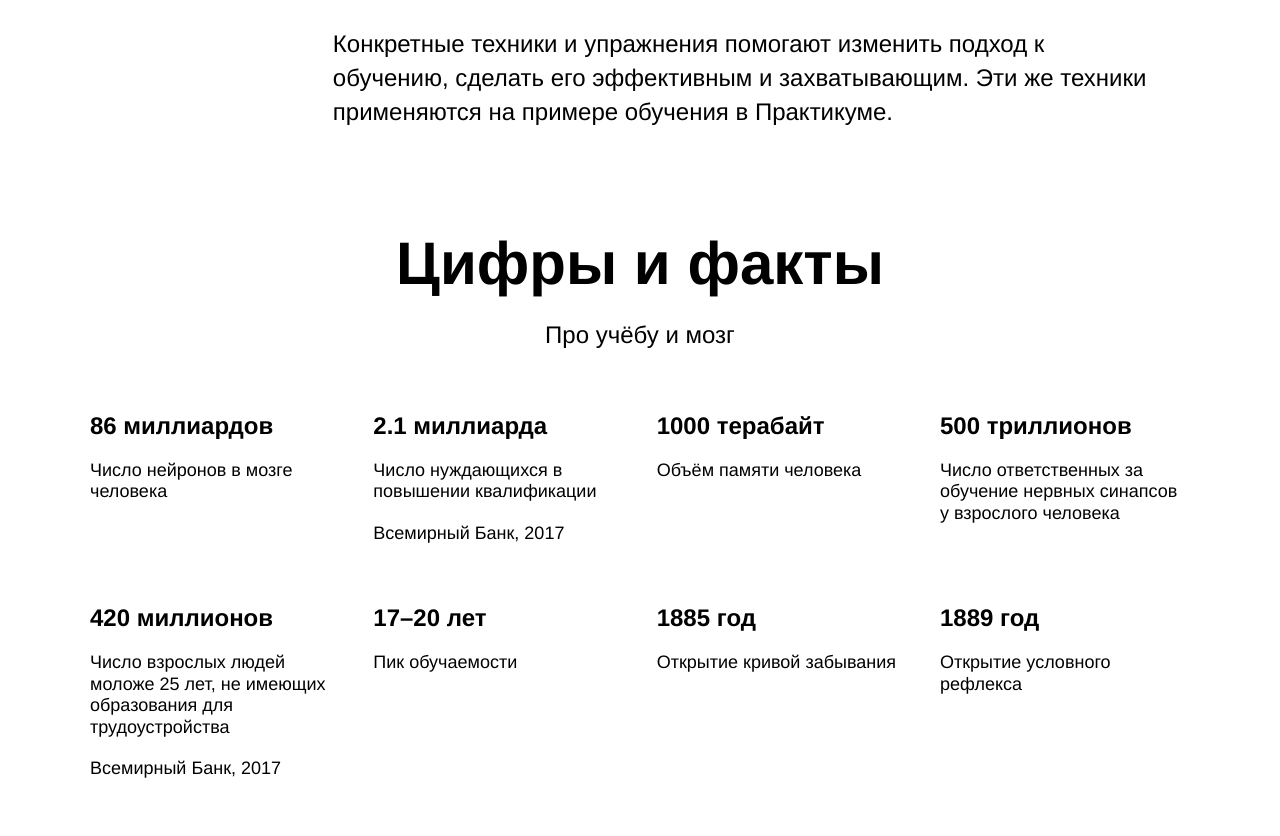
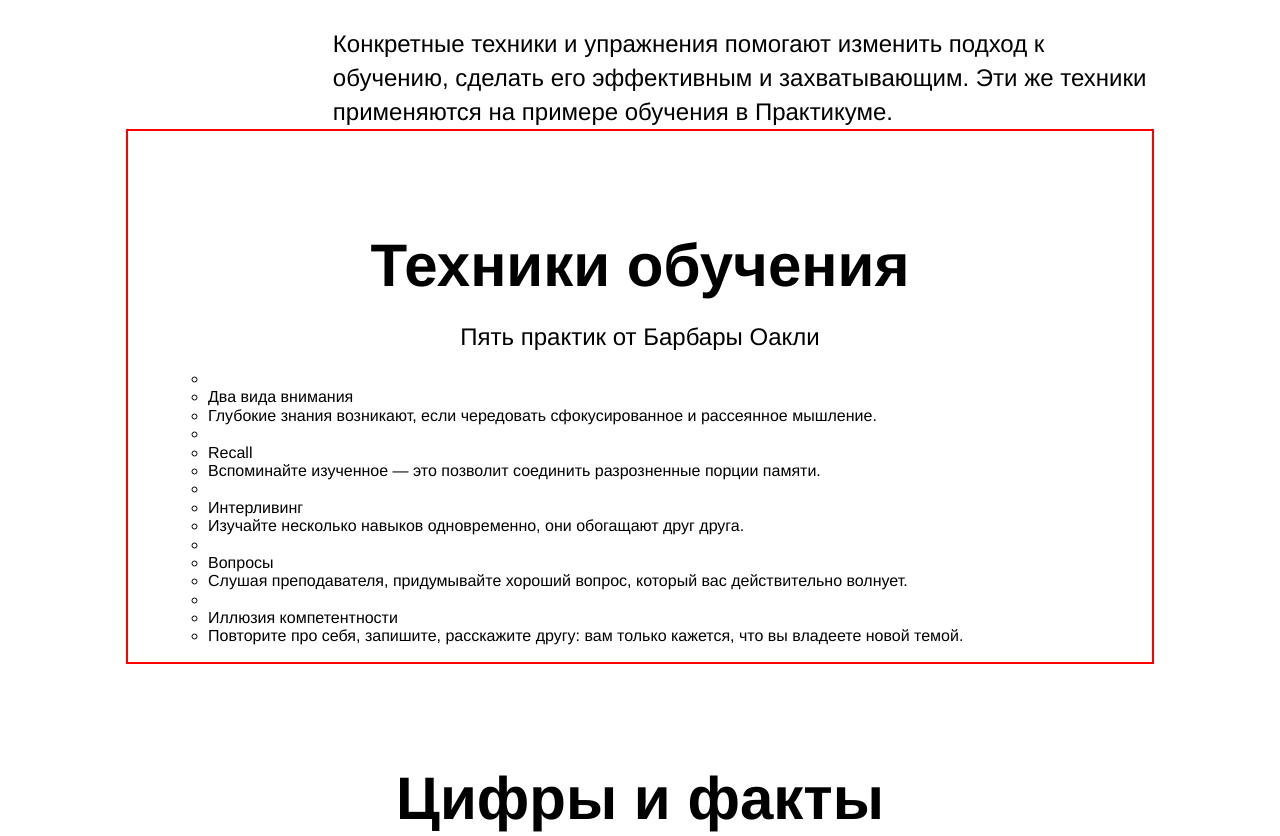
Before and after one commit to MotoPeter/how-to-learn, a plain HTML site: page index.html in a window 1280 px wide. Shown: the part 1127-1963 px from the top of the page. Drawn offline with Linux system fonts and the light colour scheme.

Commit message:
Изменение header и разработка techniques

```diff
--- a/index.html
+++ b/index.html
@@ -20,7 +20,7 @@
             <a href="#" class="link header__link">Узнать &rarr;</a>
           </p>
         <img src="./images/header-image.png" alt="Картина Опять двойка" class="header__main-illustration">
-        <div class="header__square-pic"></div>
+        <div class="header__square-pic rotation"></div>
     </header>
     <main class="content">
       <section class="description">
@@ -41,6 +41,47 @@
             </p>
           </div>
         </article>
+      </section>
+      <section class="techniques">
+        <h2 class="section-title">Техники обучения</h2>
+          <p class="section-subtitle">Пять практик от Барбары Оакли</p>
+          <ul class="cards">
+            <ul class="cards__item">
+              <li class="cards__image"></li>
+              <li class="cards__title">Два вида внимания</li>
+              <li class="cards__description">
+                Глубокие знания возникают, если чередовать сфокусированное и рассеянное мышление.
+              </li>
+            </ul>
+            <ul class="cards__item">
+              <li class="cards__image"></li>
+              <li class="cards__title">Recall</li>
+              <li class="cards__description">
+                Вспоминайте изученное — это позволит соединить разрозненные порции памяти.
+              </li>
+            </ul>
+            <ul class="cards__item">
+              <li class="cards__image"></li>
+              <li class="cards__title">Интерливинг</li>
+              <li class="cards__description">
+                Изучайте несколько навыков одновременно, они обогащают друг друга.
+              </li>
+            </ul>
+            <ul class="cards__item">
+              <li class="cards__image"></li>
+              <li class="cards__title">Вопросы</li>
+              <li class="cards__description">
+                Слушая преподавателя, придумывайте хороший вопрос, который вас действительно волнует.
+              </li>
+            </ul>
+            <ul class="cards__item">
+              <li class="cards__image"></li>
+              <li class="cards__title">Иллюзия компетентности</li>
+              <li class="cards__description">
+                Повторите про себя, запишите, расскажите другу: вам только кажется, что вы владеете новой темой.
+              </li>
+            </ul>
+          </ul>
       </section>
       <section class="digits">
           <h2 class="section-title">Цифры и факты</h2>
--- a/styles/style.css
+++ b/styles/style.css
@@ -1,3 +1,12 @@
+@keyframes rotation {
+  from {
+    transform: rotate(0deg);
+  }
+  to {
+    transform: rotate(360deg);
+  }
+}
+
 .page {
   min-width: 1100px;
   max-width: 1600px;
@@ -71,6 +80,11 @@
   z-index: -2;
 }
 
+.rotation {
+  overflow: hidden;
+  animation: rotation 20s linear infinite;
+}
+
 .two-columns {
   display: flex;
   width: 80%;
@@ -132,6 +146,12 @@
   font-weight: normal;
 }
 
+.techniques {
+  width: 80%;
+  margin: 0 auto 100px;
+  padding: 100px auto 0;
+  border: 2px solid red;
+}
 .table {
   width: 1100px;
   margin: 0 auto 100px;
```
